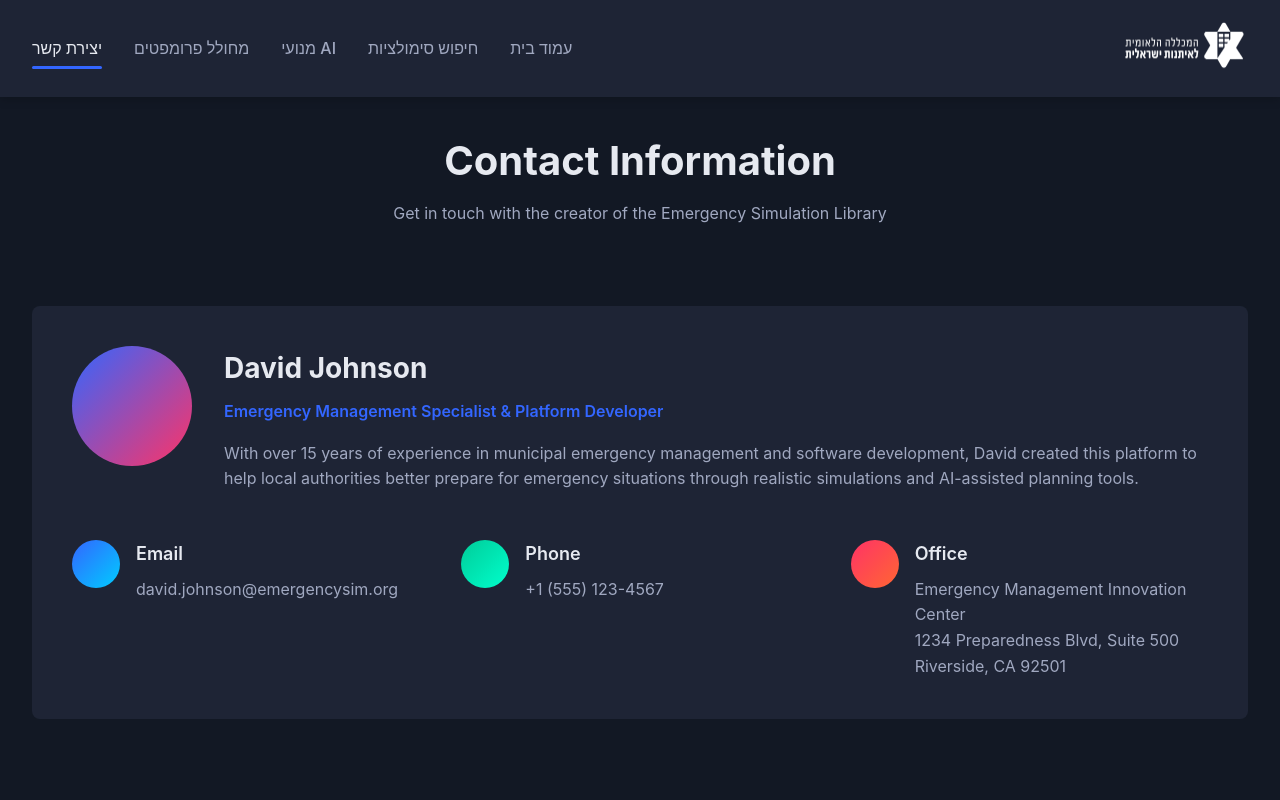
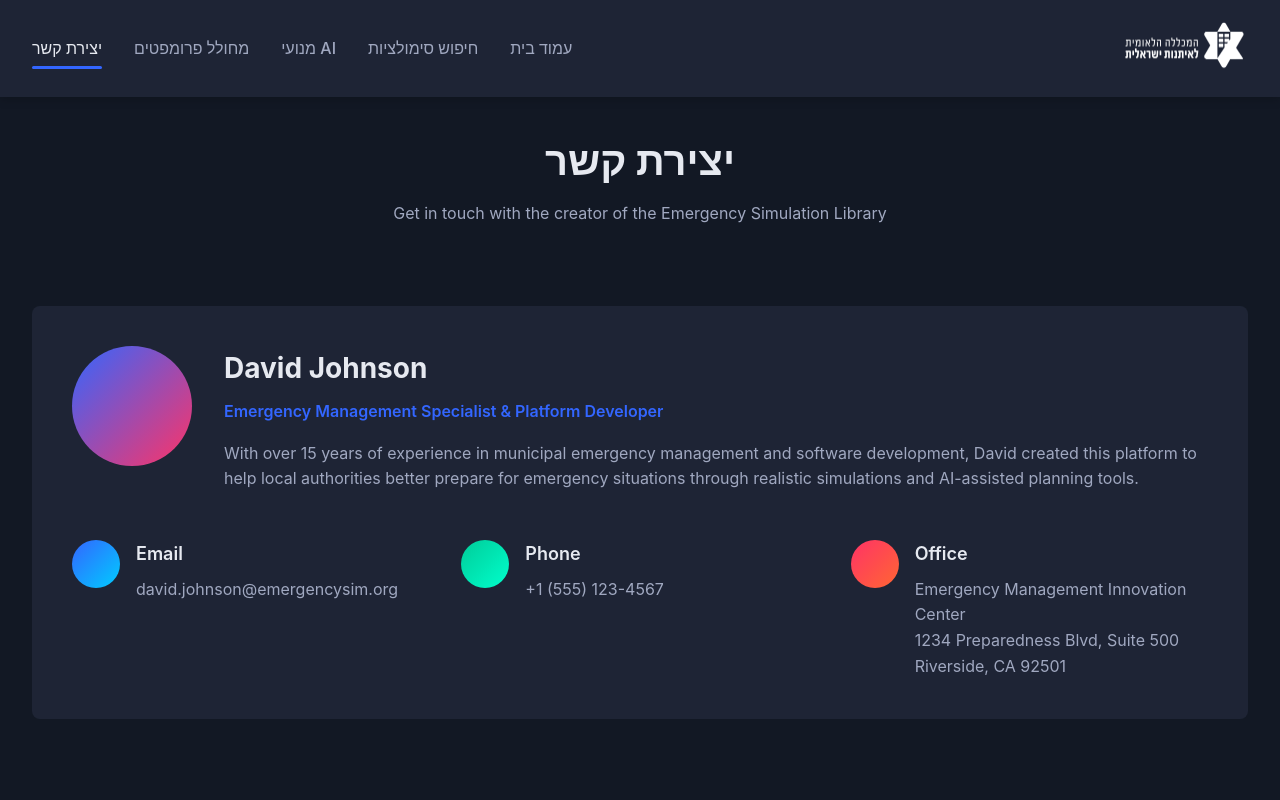
Before and after one commit to inri-pkrf/demo-library, a React (Create React App) app: page /demo-library/contact in a window 1280 px wide. Shown: the top 800 px of the page. Built offline with nearby package versions, Linux system fonts and the light colour scheme.

Commit message:
טע5קטע

```diff
--- a/src/pages/Contact.js
+++ b/src/pages/Contact.js
@@ -5,7 +5,7 @@ export default function Contact() {
   return (
     <div className="contact-page">
       <div className="contact-header">
-        <h1>Contact Information</h1>
+        <h1>יצירת קשר</h1>
         <p>Get in touch with the creator of the Emergency Simulation Library</p>
       </div>
 
```
